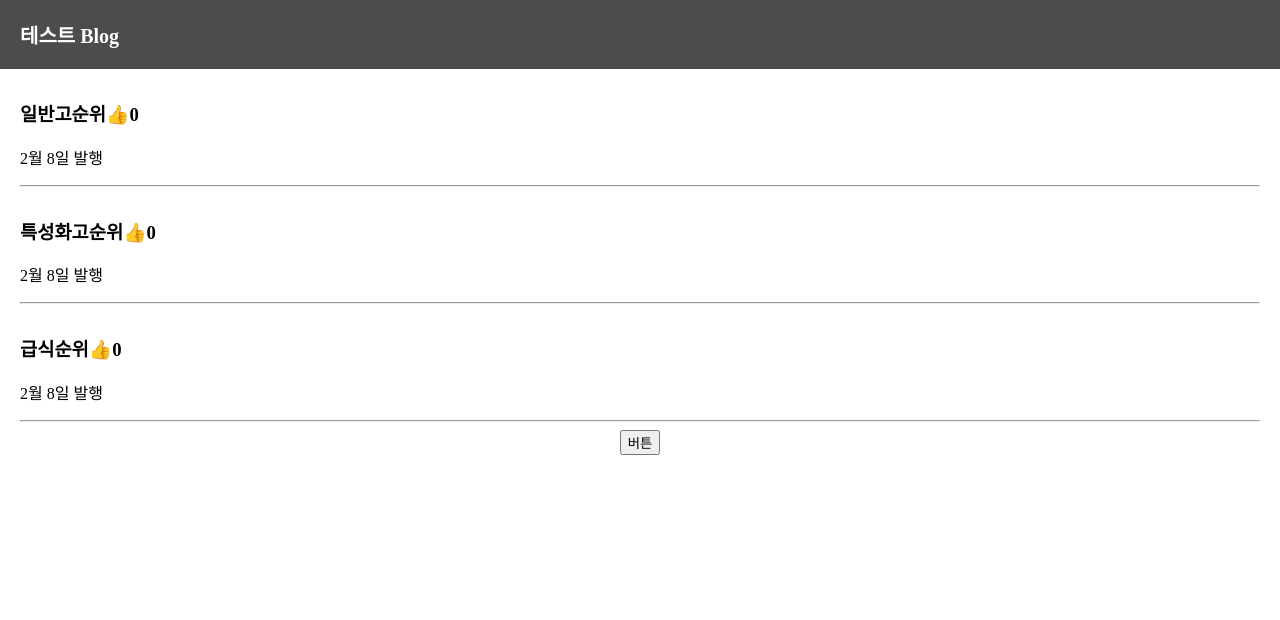
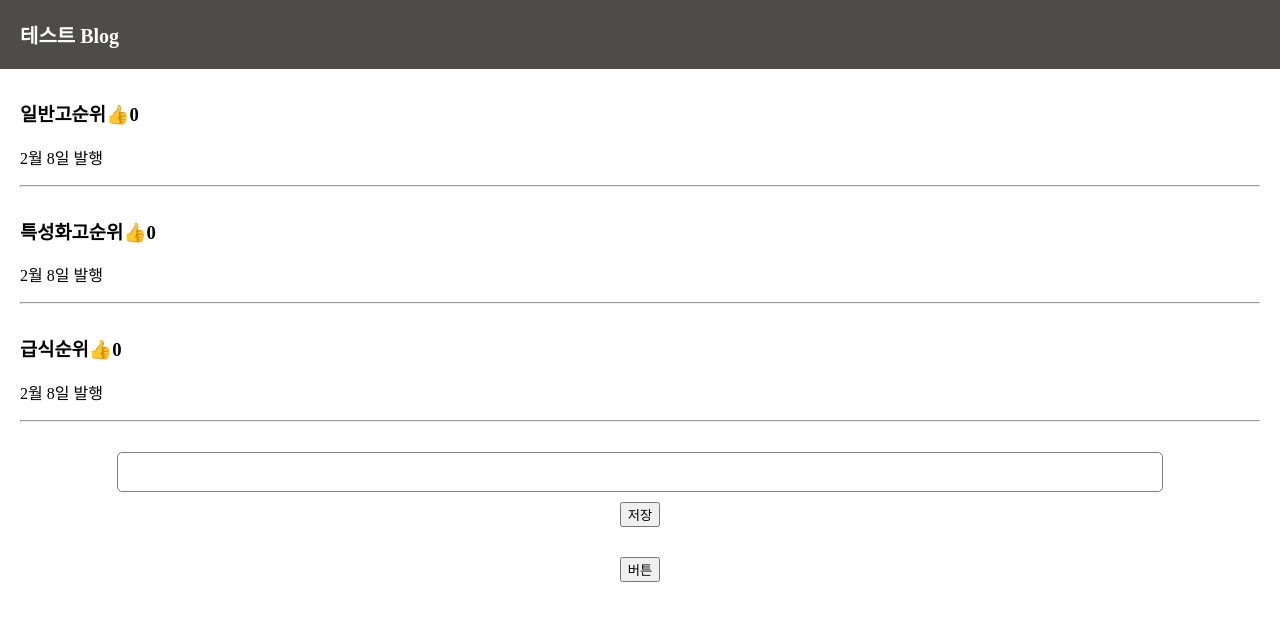
Before and after one commit to dhwiwwx/React-Test-Blog, a React (Create React App) app: page / in a window 1280 px wide. Shown: the top 620 px of the page. Built offline with nearby package versions, Linux system fonts and the light colour scheme.

Commit message:
2022-02-22 글발행기능 개발

```diff
--- a/src/App.css
+++ b/src/App.css
@@ -8,6 +8,22 @@
   margin-top: 20px;
   padding: 20px;
   background: #eee;
+}
+.publish{
+  margin-top: 30px;
+  margin-bottom: 30px;
+}
+.publish input{
+  padding: 10px;
+  font-size: 16px;
+  border-radius: 5px;
+  width: 80%;
+  border: 1px solid grey;
+}
+.publish button{
+  display: block;
+  margin: auto;
+  margin-top: 10px;
 }
 .gray-nav{
   background-color: rgb(78, 75, 75);
--- a/src/App.js
+++ b/src/App.js
@@ -8,6 +8,7 @@
   let[따봉, 따봉변경] = useState(0);
   let[modal, modal변경] = useState(false);
   let[누른제목, 누른제목변경] = useState(0)
+  let[입력값, 입력값변경] = useState('')
 
   function 제목바꾸기(){
     var newArray = [...글제목];
@@ -30,11 +31,17 @@
             </div>
           )
         })
+      }
 
-      }
-      {/* <button onClick={()=>{누른제목변경(0)}}>버튼1</button>
-      <button onClick={()=>{누른제목변경(1)}}>버튼2</button>
-      <button onClick={()=>{누른제목변경(2)}}>버튼3</button> */}
+      <div className='publish'>
+        <input onChange={(e)=>{입력값변경(e.target.value)}}/>
+        <button onClick={()=>{
+          var arrayCopy = [...글제목];
+          arrayCopy.unshift(입력값);
+          글제목변경(arrayCopy);
+        }}>저장</button>
+      </div>
+
       <button onClick={()=>{modal변경(!modal)}}>버튼</button>
       {
         modal === true
```
